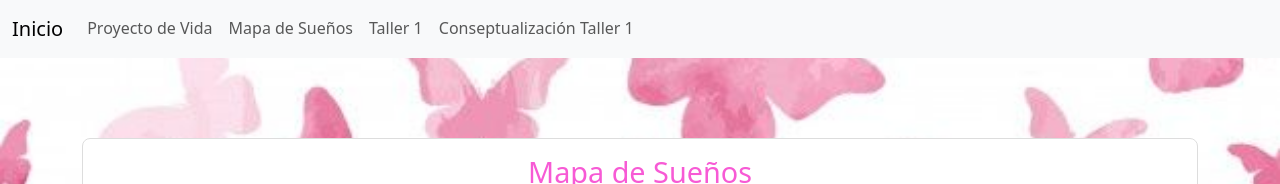
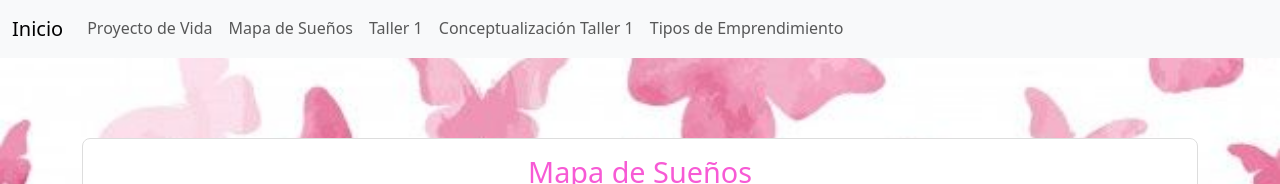
Before and after one commit to DanielaLopezPinto/proyecto-de-vida, a plain HTML site: page mapa-sueños.html in a window 1280 px wide. Shown: the top 184 px of the page. Drawn offline with nearby package versions, Linux system fonts and the light colour scheme; a web font is replaced by a local one.

Commit message:
Update mapa-sueños.html

```diff
--- a/mapa-sueños.html
+++ b/mapa-sueños.html
@@ -30,7 +30,10 @@
                         <a class="nav-link" href="taller1.html">Taller 1</a>
                     </li>
                     <li class="nav-item"></li>
-                        <a class="nav-link" href="conseptualizacion.html">Conseptualización Taller 1</a>
+                        <a class="nav-link" href="conseptualizacion.html">Conceptualización Taller 1</a>
+                    </li>
+                    <li class="nav-item"></li>
+                        <a class="nav-link" href="conseptualizacion.html">Tipos de Emprendimiento</a>
                     </li>
                 </ul>
             </div>
```
